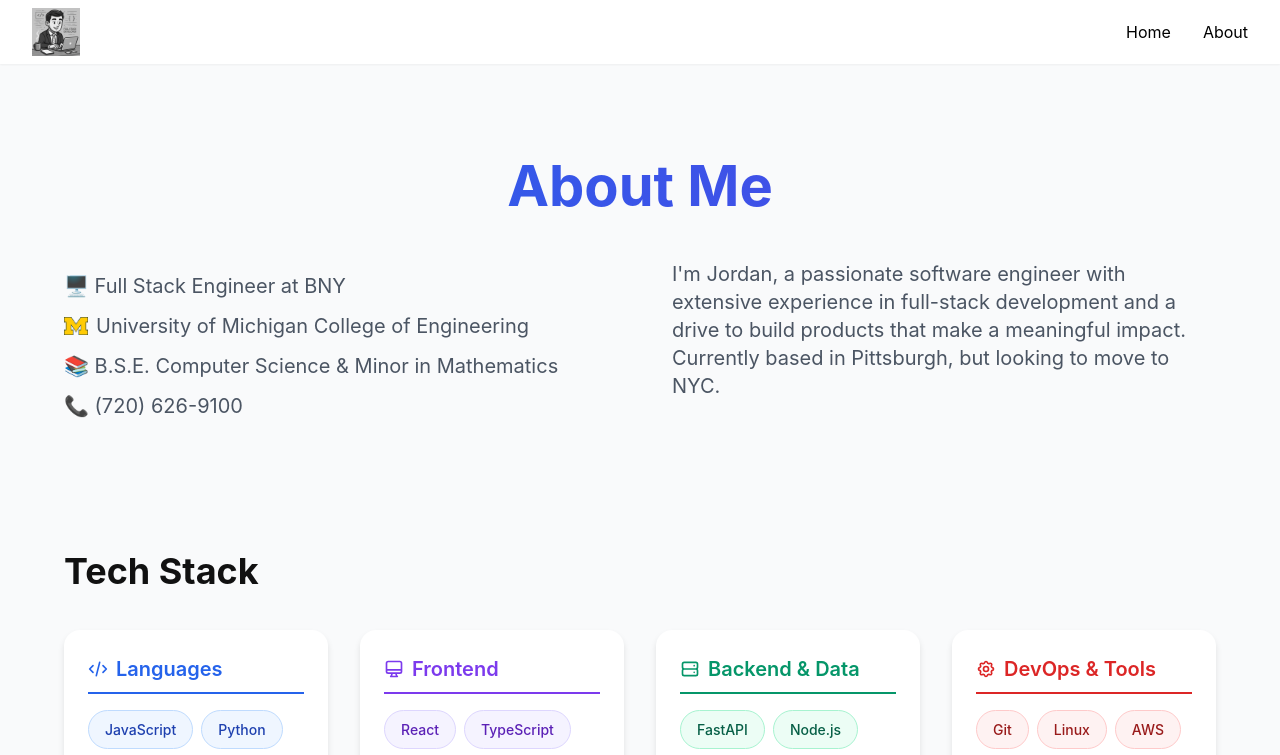
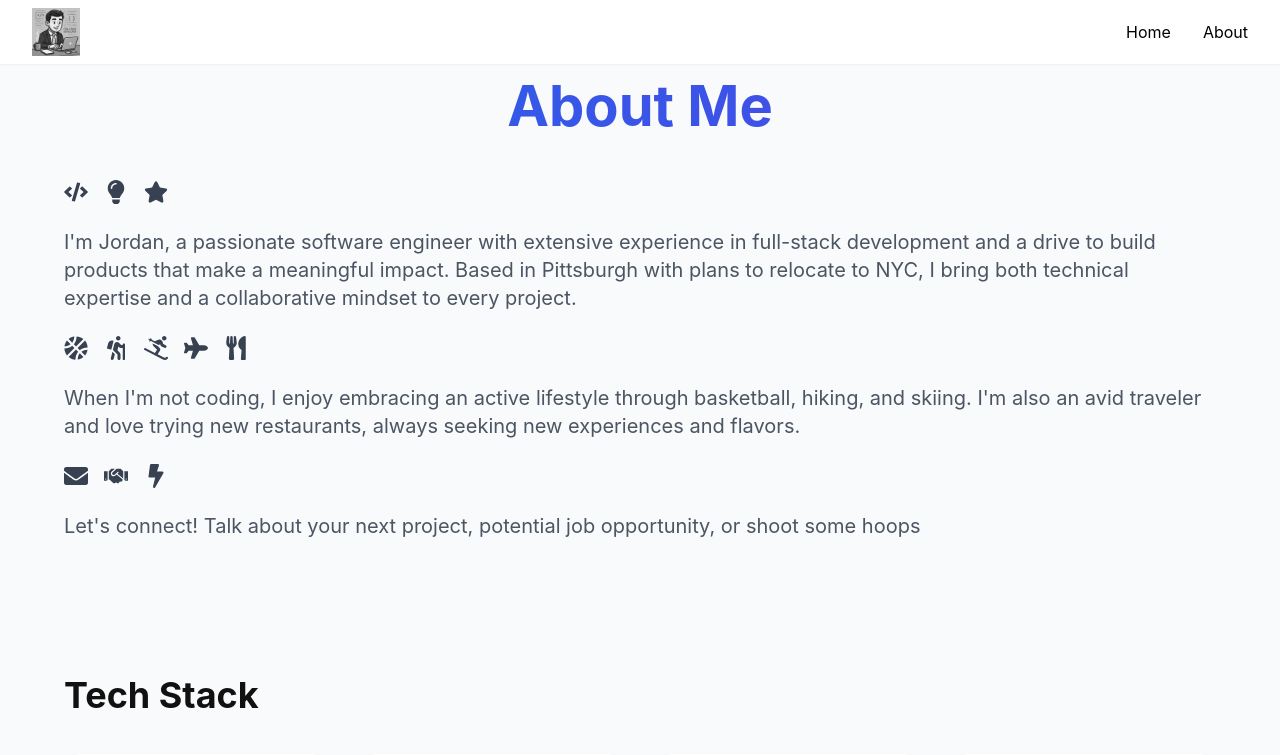
Before and after one commit to jhschiff/personalWebsite, a React (Create React App) app: page /about in a window 1280 px wide. Shown: the top 755 px of the page. Built offline with nearby package versions, Linux system fonts and the light colour scheme.

Commit message:
moved stuff to homepage

```diff
--- a/src/components/AboutPage/AboutMe.js
+++ b/src/components/AboutPage/AboutMe.js
@@ -1,6 +1,18 @@
 import React from 'react';
 import { motion } from 'framer-motion';
-import blockM from '../../assets/BlockM.png';
+import {
+  FaBasketballBall,
+  FaHiking,
+  FaSkiing,
+  FaPlane,
+  FaUtensils,
+  FaBolt,
+  FaLightbulb,
+  FaStar,
+  FaEnvelope,
+  FaHandshake,
+  FaCode
+} from 'react-icons/fa';
 import '../../styles/About.css';
 
 const AboutMe = () => {
@@ -20,53 +32,33 @@
             initial={{ opacity: 0, y: 20 }}
             whileInView={{ opacity: 1, y: 0 }}
             viewport={{ once: true }}
-            className="about-header"
-          >
-            <motion.p
-              initial={{ opacity: 0, y: 20 }}
-              whileInView={{ opacity: 1, y: 0 }}
-              viewport={{ once: true }}
-              transition={{ delay: 0.1 }}
-              className="about-header p"
-            >
-              🖥️ Full Stack Engineer at BNY
-            </motion.p>
-            <motion.p
-              initial={{ opacity: 0, y: 20 }}
-              whileInView={{ opacity: 1, y: 0 }}
-              viewport={{ once: true }}
-              transition={{ delay: 0.2 }}
-              className="institution-row"
-            >
-              <img src={blockM} alt="University of Michigan Block M" className="block-m-inline" />
-              University of Michigan College of Engineering
-            </motion.p>
-            <motion.p
-              initial={{ opacity: 0, y: 20 }}
-              whileInView={{ opacity: 1, y: 0 }}
-              viewport={{ once: true }}
-              transition={{ delay: 0.3 }}
-            >
-              📚 B.S.E. Computer Science & Minor in Mathematics
-            </motion.p>
-            <motion.p
-              initial={{ opacity: 0, y: 20 }}
-              whileInView={{ opacity: 1, y: 0 }}
-              viewport={{ once: true }}
-              transition={{ delay: 0.4 }}
-            >
-              📞 (720) 626-9100
-            </motion.p>
-          </motion.div>
-          <motion.div
-            initial={{ opacity: 0, y: 20 }}
-            whileInView={{ opacity: 1, y: 0 }}
-            viewport={{ once: true }}
-            transition={{ delay: 0.2 }}
             className="about-content"
           >
+            <div className="flex gap-4 mb-2">
+              <FaCode className="text-2xl text-gray-700" />
+              <FaLightbulb className="text-2xl text-gray-700" />
+              <FaStar className="text-2xl text-gray-700" />
+            </div>
             <p className="about-intro">
-              I'm Jordan, a passionate software engineer with extensive experience in full-stack development and a drive to build products that make a meaningful impact. Currently based in Pittsburgh, but looking to move to NYC.
+              I'm Jordan, a passionate software engineer with extensive experience in full-stack development and a drive to build products that make a meaningful impact. Based in Pittsburgh with plans to relocate to NYC, I bring both technical expertise and a collaborative mindset to every project.
+            </p>
+            <div className="flex gap-4 my-2">
+              <FaBasketballBall className="text-2xl text-gray-700" />
+              <FaHiking className="text-2xl text-gray-700" />
+              <FaSkiing className="text-2xl text-gray-700" />
+              <FaPlane className="text-2xl text-gray-700" />
+              <FaUtensils className="text-2xl text-gray-700" />
+            </div>
+            <p className="about-intro">
+              When I'm not coding, I enjoy embracing an active lifestyle through basketball, hiking, and skiing. I'm also an avid traveler and love trying new restaurants, always seeking new experiences and flavors.
+            </p>
+            <div className="flex gap-4 my-2">
+              <FaEnvelope className="text-2xl text-gray-700" />
+              <FaHandshake className="text-2xl text-gray-700" />
+              <FaBolt className="text-2xl text-gray-700" />
+            </div>
+            <p className="about-intro">
+              Let's connect! Talk about your next project, potential job opportunity, or shoot some hoops
             </p>
           </motion.div>
         </div>
--- a/src/components/HomePage.js
+++ b/src/components/HomePage.js
@@ -2,6 +2,7 @@
 import { motion } from 'framer-motion';
 import ContactButtons from './HomePage/ContactButtons';
 import headshot from '../assets/headshot.jpeg';
+import blockM from '../assets/BlockM.png';
 
 const HomePage = () => {
   return (
@@ -29,6 +30,50 @@
               initial={{ opacity: 0, y: 20 }}
               animate={{ opacity: 1, y: 0 }}
               transition={{ delay: 0.4 }}
+              className="flex flex-col gap-2 mb-8"
+            >
+              <motion.p
+                initial={{ opacity: 0, y: 20 }}
+                animate={{ opacity: 1, y: 0 }}
+                transition={{ delay: 0.5 }}
+                className="text-gray-600"
+              >
+                🖥️ Full Stack Engineer at BNY
+              </motion.p>
+              <motion.div
+                initial={{ opacity: 0, y: 20 }}
+                animate={{ opacity: 1, y: 0 }}
+                transition={{ delay: 0.6 }}
+                className="flex items-center gap-2 text-gray-600"
+              >
+                <img
+                  src={blockM}
+                  alt="University of Michigan Block M"
+                  className="w-8 h-8 object-contain"
+                />
+                <span>University of Michigan College of Engineering</span>
+              </motion.div>
+              <motion.p
+                initial={{ opacity: 0, y: 20 }}
+                animate={{ opacity: 1, y: 0 }}
+                transition={{ delay: 0.7 }}
+                className="text-gray-600"
+              >
+                📚 B.S.E. Computer Science & Minor in Mathematics
+              </motion.p>
+              <motion.p
+                initial={{ opacity: 0, y: 20 }}
+                animate={{ opacity: 1, y: 0 }}
+                transition={{ delay: 0.8 }}
+                className="text-gray-600"
+              >
+                📞 (720) 626-9100
+              </motion.p>
+            </motion.div>
+            <motion.div
+              initial={{ opacity: 0, y: 20 }}
+              animate={{ opacity: 1, y: 0 }}
+              transition={{ delay: 0.9 }}
               className="flex gap-4"
             >
               <ContactButtons />
--- a/src/styles/About.css
+++ b/src/styles/About.css
@@ -46,6 +46,16 @@
   color: rgb(75 85 99);
   text-align: left;
   margin: 0;
+  padding: 1rem 0;
+  border-radius: 1rem;
+  transition: all 0.3s ease;
+}
+
+.about-intro:hover {
+  transform: translateY(-2px);
+  box-shadow: 0 4px 6px rgba(0, 0, 0, 0.1);
+  background-color: white;
+  padding: 1rem;
 }
 
 @media (max-width: 768px) {
@@ -59,10 +69,6 @@
   .about-intro {
     text-align: center;
   }
-}
-
-.about-section section {
-  padding: 5rem 0;
 }
 
 .about-container {
```
